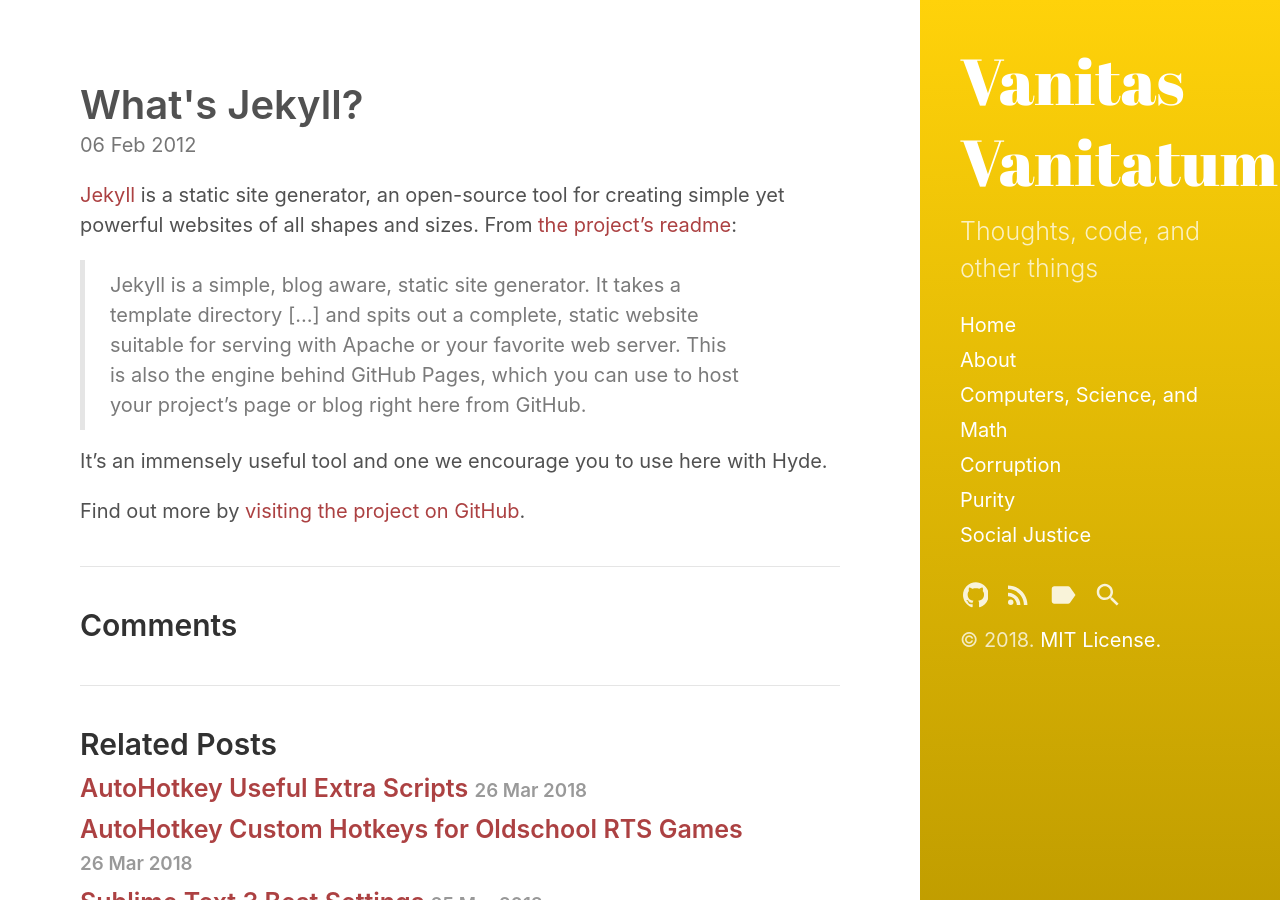
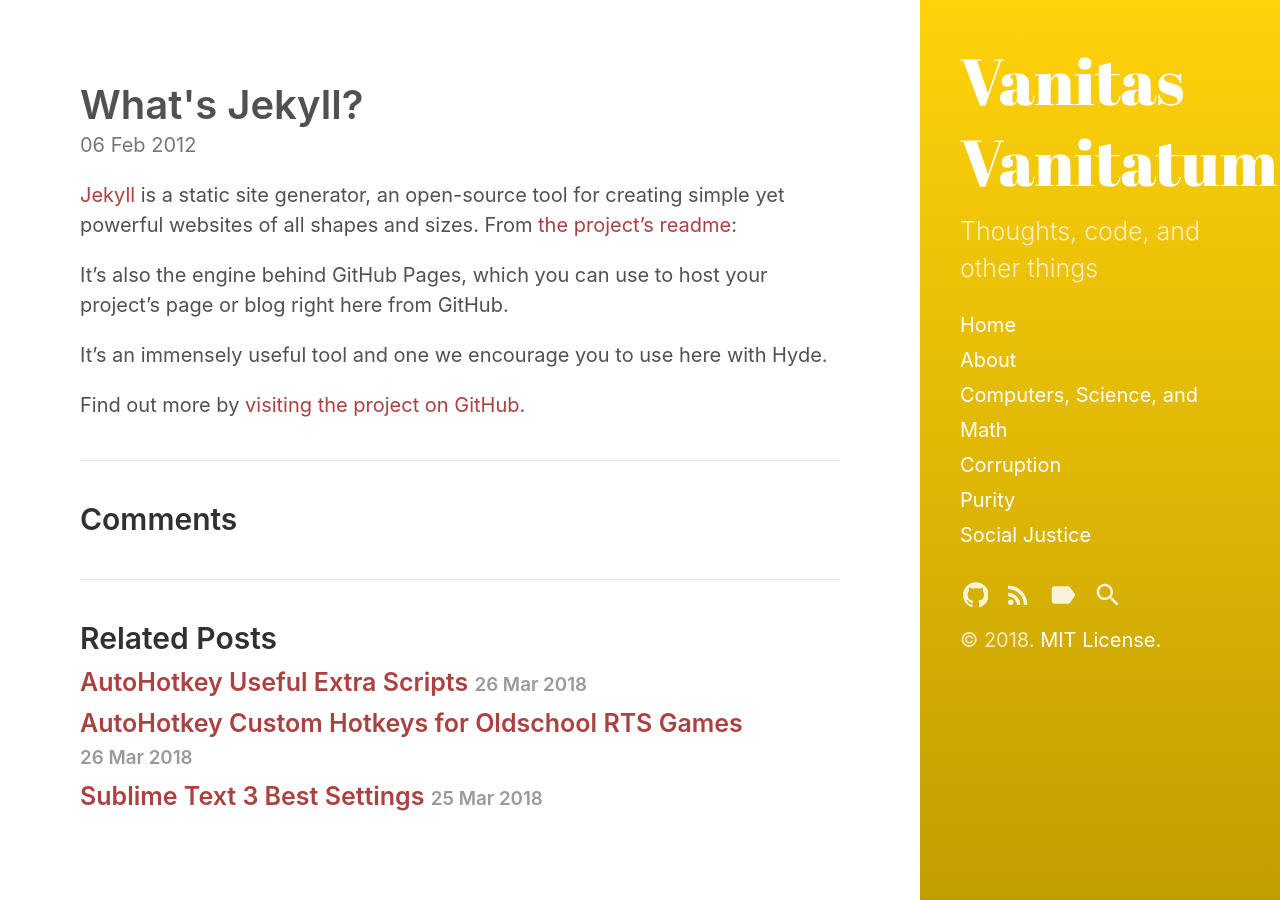
Before and after one commit to VanitasVanitatum/VanitasVanitatum.github.io, a Jekyll site: the page built from _posts/2012-02-06-whats-jekyll.md, in a window 1280 px wide. Built offline with Jekyll 4.4.1, drawn with Linux system fonts in a browser that asks for light colours.

Commit message:
Details to help people start their own Blogs

```diff
--- a/_posts/2012-02-06-whats-jekyll.md
+++ b/_posts/2012-02-06-whats-jekyll.md
@@ -5,7 +5,7 @@
 
 [Jekyll](http://jekyllrb.com) is a static site generator, an open-source tool for creating simple yet powerful websites of all shapes and sizes. From [the project's readme](https://github.com/mojombo/jekyll/blob/master/README.markdown):
 
-  > Jekyll is a simple, blog aware, static site generator. It takes a template directory [...] and spits out a complete, static website suitable for serving with Apache or your favorite web server. This is also the engine behind GitHub Pages, which you can use to host your project’s page or blog right here from GitHub.
+It's also the engine behind GitHub Pages, which you can use to host your project’s page or blog right here from GitHub.
 
 It's an immensely useful tool and one we encourage you to use here with Hyde.
 
```
Also changed, not shown: about.md (+4 -5 lines), 1 other file.
